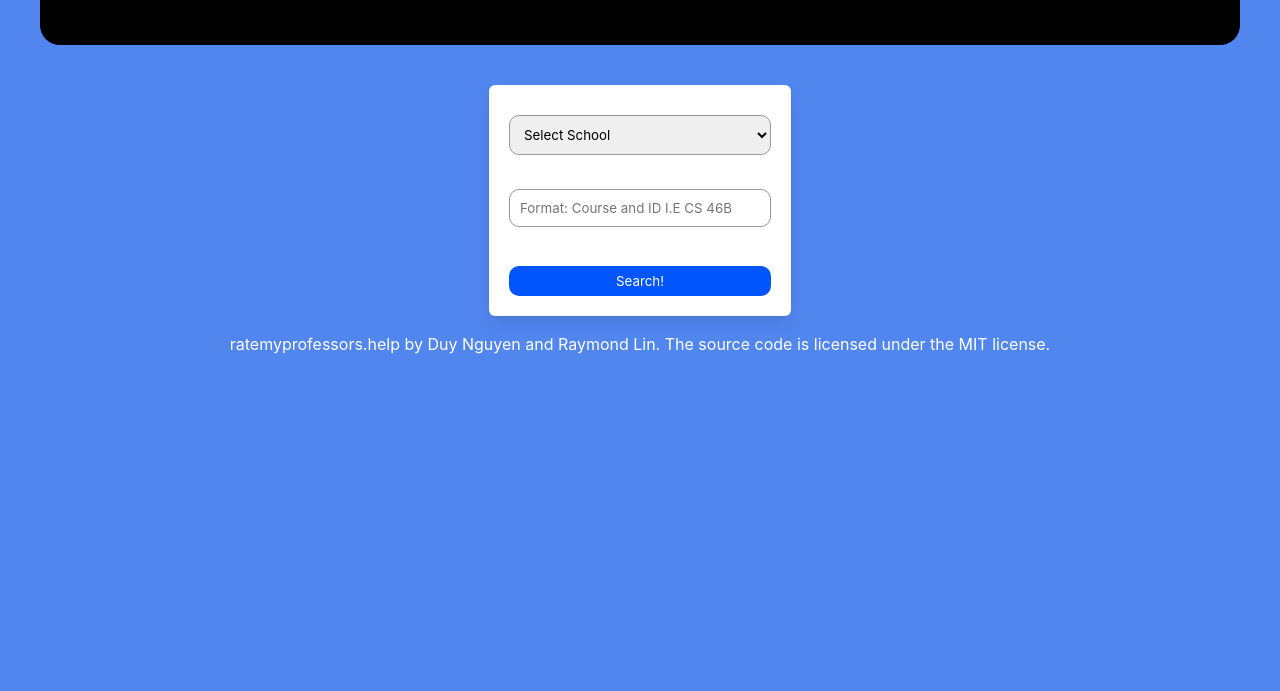
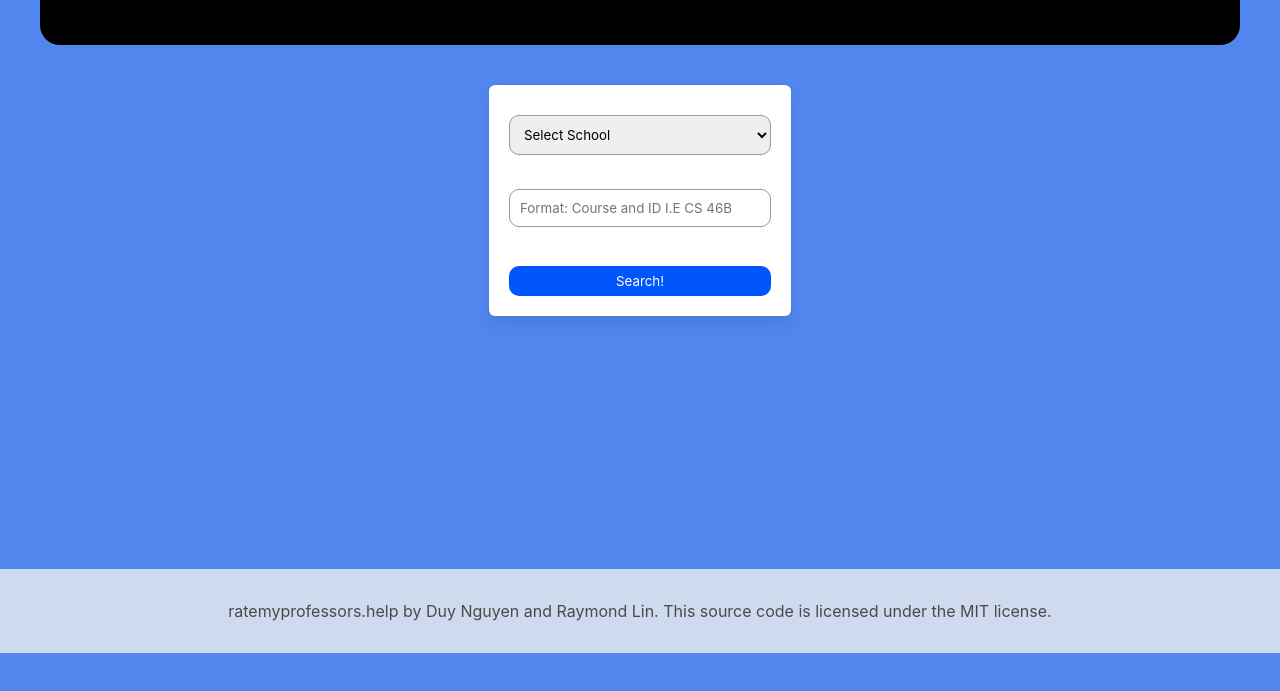
Before and after one commit to danknessdra/RateMyProfessors.help, a plain HTML site: page go/html/index.html in a window 1280 px wide. Shown: the part 147-838 px from the top of the page. Drawn offline with nearby package versions, Linux system fonts and the light colour scheme; some packages are replaced by stand-ins of ours; a script that the page names is missing.

Commit message:
Footer Finished

```diff
--- a/go/css/style.css
+++ b/go/css/style.css
@@ -52,3 +52,12 @@ input[type=school], input[type=subject], select {
 	display: flex;
 	justify-content: space-between;
   }
+  .footer1 {
+	position:fixed;
+	bottom:0;
+	left:0;
+	width:100%;
+	padding-top: 30px;
+  	padding-bottom: 30px;
+	background-color: #D0DAEE;
+  }
--- a/go/js/script.js
+++ b/go/js/script.js
@@ -101,10 +101,10 @@ class Form extends React.Component {
 }
 const Footer = () => {
   return (
-    <div className="white">
+    <div className="black footer1">
       <div className="content has-text-centered">
         <p>
-          ratemyprofessors.help by Duy Nguyen and Raymond Lin. The source code is licensed under the
+          ratemyprofessors.help by Duy Nguyen and Raymond Lin. This source code is licensed under the
            MIT license.
         </p>
       </div>
```
